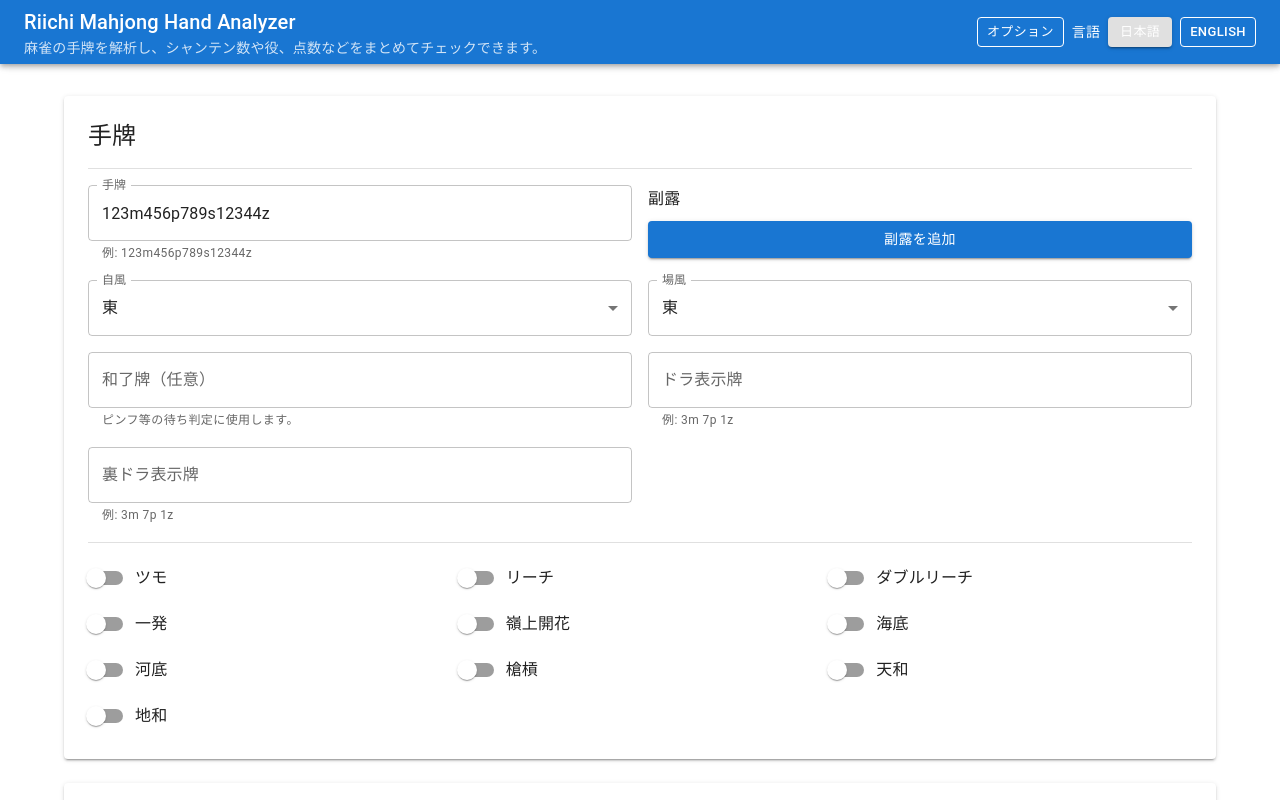
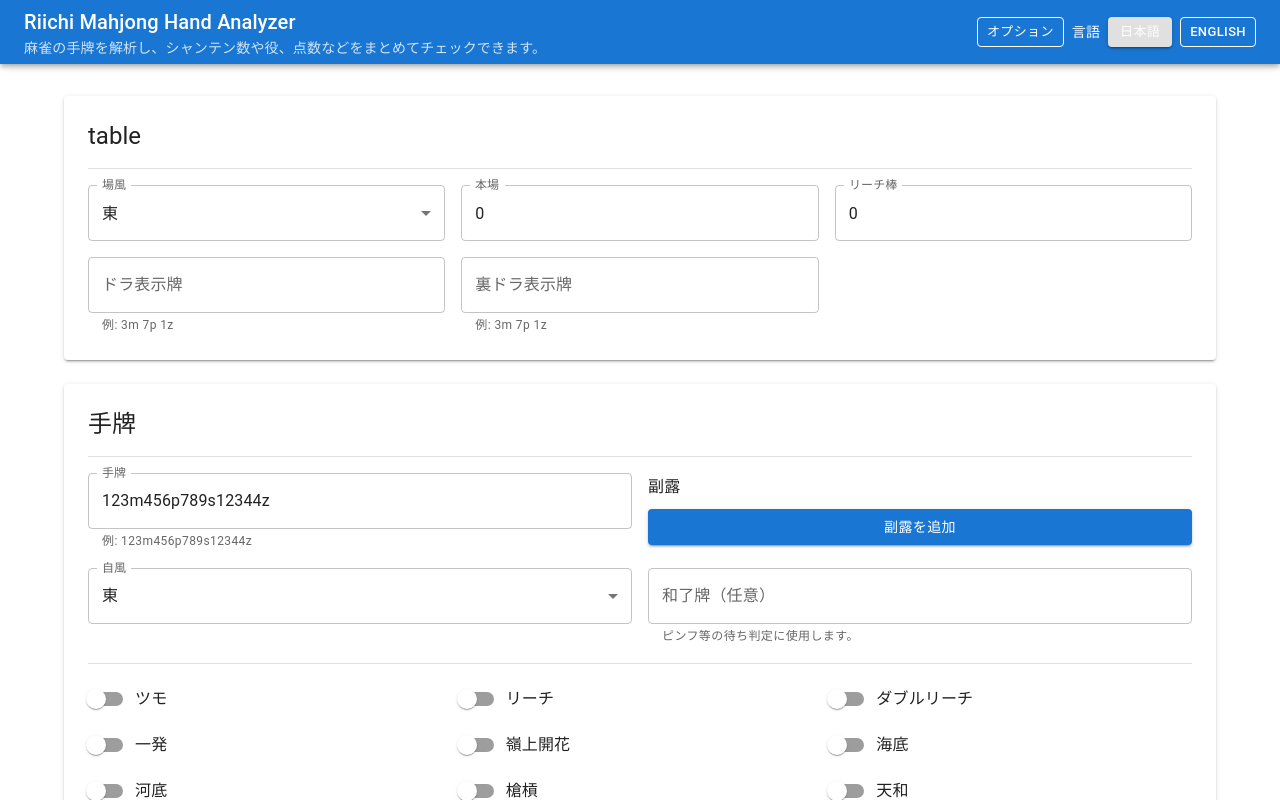
Before and after one commit to h1g0/riichi_mahjong_hand_analyzer, a React (Vite) app: page / in a window 1280 px wide. Shown: the top 800 px of the page. Built offline with nearby package versions, Linux system fonts and the light colour scheme.

Commit message:
Add round wind, honba, and riichi sticks inputs to the game settings

```diff
--- a/src/App.tsx
+++ b/src/App.tsx
@@ -320,6 +320,65 @@ function App() {
         <Stack spacing={3}>
           <Paper elevation={2} sx={{ p: 3 }}>
             <Stack spacing={1}>
+              <Typography variant="h5">{t("table")}</Typography>
+            </Stack>
+            <Divider sx={{ my: 2 }} />
+            <Box
+              sx={{
+                display: "grid",
+                gap: 2,
+                gridTemplateColumns: { xs: "1fr", sm: "repeat(2, 1fr)", md: "repeat(3, 1fr)" },
+              }}
+            >
+              <FormControl fullWidth>
+                <InputLabel>{t("roundWind")}</InputLabel>
+                <Select
+                  value={roundWind}
+                  label={t("roundWind")}
+                  onChange={(e) => setRoundWind(e.target.value)}
+                >
+                  {["east", "south", "west", "north"].map((w) => (
+                    <MenuItem key={w} value={w}>
+                      {t(`wind${w[0].toUpperCase()}${w.slice(1)}`)}
+                    </MenuItem>
+                  ))}
+                </Select>
+              </FormControl>
+              <TextField
+                type="number"
+                label={t("honba")}
+                value={honbaCount}
+                onChange={(e) => setHonbaCount(Math.max(0, Number(e.target.value) || 0))}
+                inputProps={{ min: 0 }}
+              />
+              <TextField
+                type="number"
+                label={t("riichiSticks")}
+                value={riichiSticks}
+                onChange={(e) => setRiichiSticks(Math.max(0, Number(e.target.value) || 0))}
+                inputProps={{ min: 0 }}
+              />
+              <TextField
+                fullWidth
+                label={t("dora")}
+                value={doraIndicatorsInput}
+                onChange={(e) => setDoraIndicatorsInput(e.target.value)}
+                placeholder="3m7p1z"
+                helperText={t("doraHelp")}
+              />
+              <TextField
+                fullWidth
+                label={t("uraDora")}
+                value={uraIndicatorsInput}
+                onChange={(e) => setUraIndicatorsInput(e.target.value)}
+                placeholder="4m2p3z"
+                helperText={t("doraHelp")}
+              />
+            </Box>
+          </Paper>
+
+          <Paper elevation={2} sx={{ p: 3 }}>
+            <Stack spacing={1}>
               <Typography variant="h5">{t("handInput")}</Typography>
             </Stack>
             <Divider sx={{ my: 2 }} />
@@ -410,22 +469,6 @@ function App() {
                 </FormControl>
               </Box>
               <Box>
-                <FormControl fullWidth>
-                  <InputLabel>{t("roundWind")}</InputLabel>
-                  <Select
-                    value={roundWind}
-                    label={t("roundWind")}
-                    onChange={(e) => setRoundWind(e.target.value)}
-                  >
-                    {["east", "south", "west", "north"].map((w) => (
-                      <MenuItem key={w} value={w}>
-                        {t(`wind${w[0].toUpperCase()}${w.slice(1)}`)}
-                      </MenuItem>
-                    ))}
-                  </Select>
-                </FormControl>
-              </Box>
-              <Box>
                 <TextField
                   fullWidth
                   label={t("winTile")}
@@ -433,26 +476,6 @@ function App() {
                   onChange={(e) => setWinTileInput(e.target.value)}
                   placeholder="5m"
                   helperText={t("winTileHelp")}
-                />
-              </Box>
-              <Box>
-                <TextField
-                  fullWidth
-                  label={t("dora")}
-                  value={doraIndicatorsInput}
-                  onChange={(e) => setDoraIndicatorsInput(e.target.value)}
-                  placeholder="3m7p1z"
-                  helperText={t("doraHelp")}
-                />
-              </Box>
-              <Box>
-                <TextField
-                  fullWidth
-                  label={t("uraDora")}
-                  value={uraIndicatorsInput}
-                  onChange={(e) => setUraIndicatorsInput(e.target.value)}
-                  placeholder="4m2p3z"
-                  helperText={t("doraHelp")}
                 />
               </Box>
             </Box>
@@ -730,20 +753,6 @@ function App() {
               control={<Switch checked={kiriageMangan} onChange={(e) => setKiriageMangan(e.target.checked)} />}
               label={t("kiriageMangan")}
             />
-            <TextField
-              type="number"
-              label={t("honba")}
-              value={honbaCount}
-              onChange={(e) => setHonbaCount(Math.max(0, Number(e.target.value) || 0))}
-              inputProps={{ min: 0 }}
-            />
-            <TextField
-              type="number"
-              label={t("riichiSticks")}
-              value={riichiSticks}
-              onChange={(e) => setRiichiSticks(Math.max(0, Number(e.target.value) || 0))}
-              inputProps={{ min: 0 }}
-            />
             <FormControlLabel
               control={
                 <Switch
```
